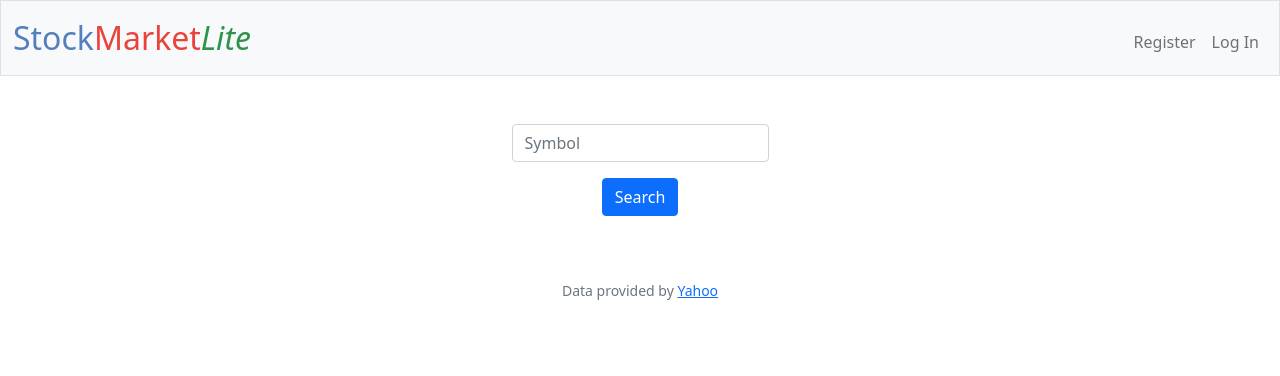
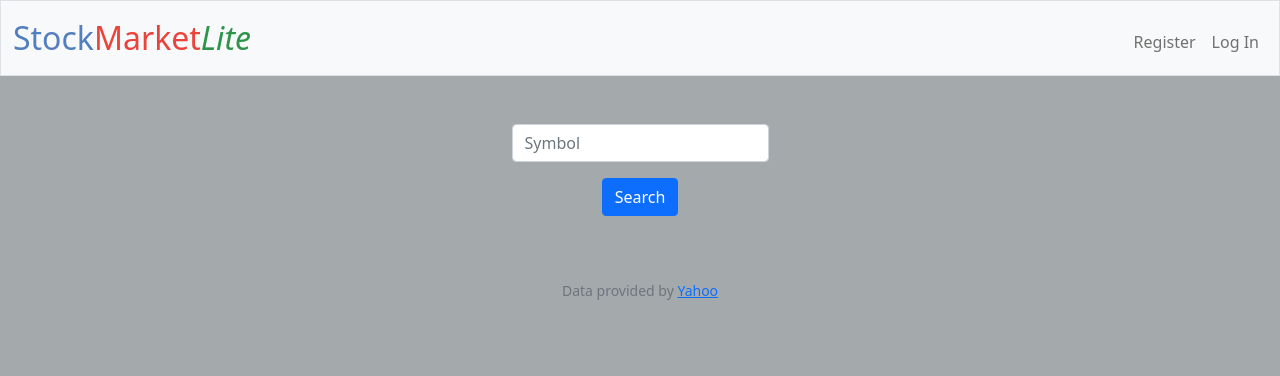
Before and after one commit to FedeOlivares/stockMarket, a Flask app: page /quote in a window 1280 px wide. Shown: the top 376 px of the page. Run offline with Flask 3, Linux system fonts and the light colour scheme; some libraries are stand-ins or nearby versions.

Commit message:
Update style colors

```diff
--- a/static/styles.css
+++ b/static/styles.css
@@ -18,3 +18,13 @@ nav .navbar-brand .green
 {
     color: #2e944b;
 }
+
+body
+{
+    background-color: #A4A9AB;
+}
+
+nav
+{
+    background-color: #646A6C;
+}
```
